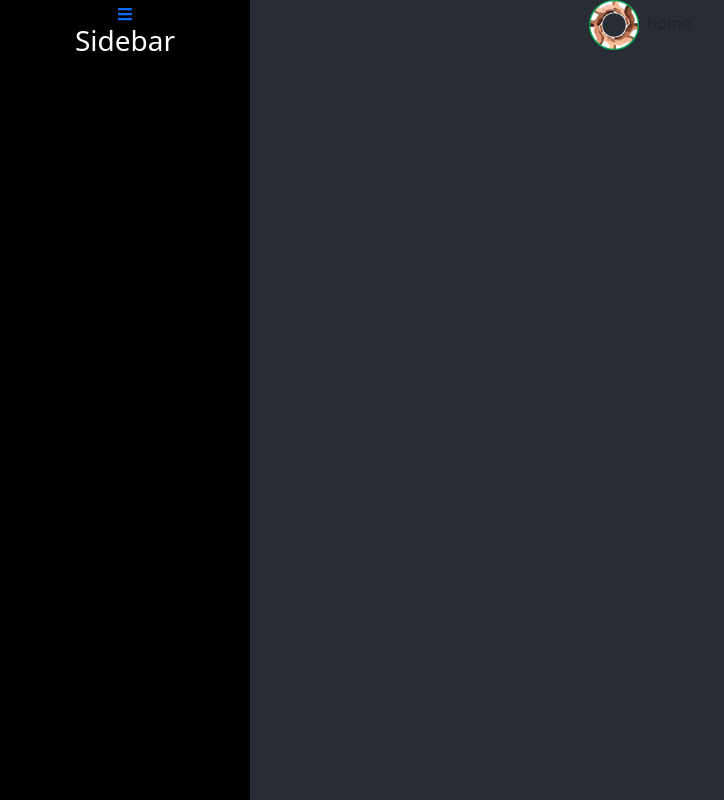
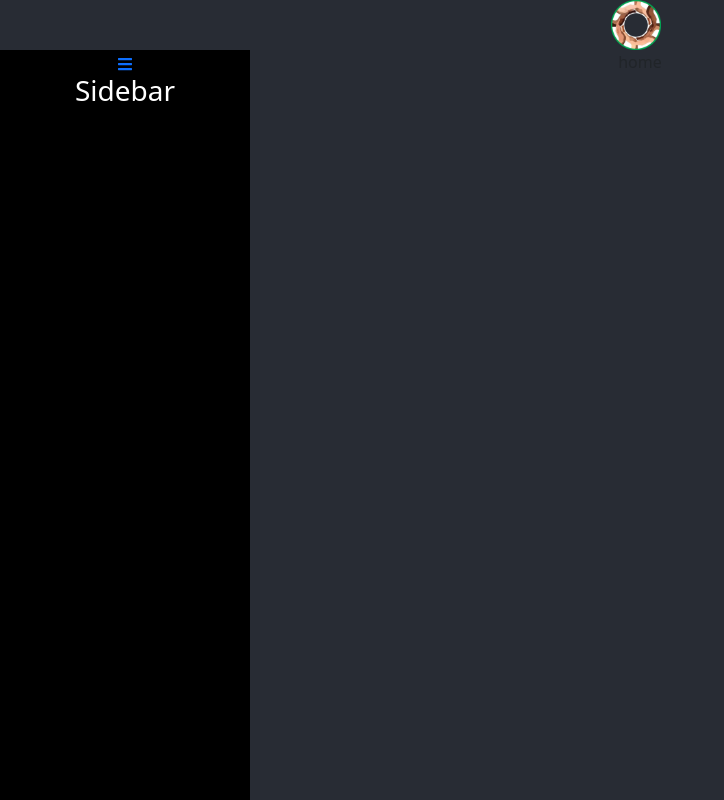
Before and after one commit to zahiralasad/layouts, a React (Create React App) app: page / in a window 1280 px wide. Shown: the whole page, without its empty margins (0-724 px from the left). Built offline with nearby package versions, Linux system fonts and the light colour scheme.

Commit message:
added Header component

```diff
--- a/src/App.js
+++ b/src/App.js
@@ -2,13 +2,13 @@ import { BrowserRouter, Routes, Route } from "react-router-dom";
 import Home from "./components/Home";
 import Sidebar from "./components/Sidebar";
 // import Contact from "./components/Contacts";
-// import Header from "./components/Header";
+import Header from "./components/Header";
 
 function App() {
   return (
     <div className="App">
     <BrowserRouter>
-      {/* <Header /> */}
+      <Header />
       <Sidebar/>
       <Routes>
         <Route path="/" element={<Home />} />
--- /dev/null
+++ b/src/components/Header.js
@@ -0,0 +1,16 @@
+import React from "react";
+import 'bootstrap/dist/css/bootstrap.css';
+import '../css/App.css';
+import logo from '../images/logo.png';
+
+
+// import { Link } from "react-router-dom";
+
+function Header() {
+  return (
+    <div >
+      <img src={logo} className="bi me-2 text-white" width="50" height="50" alt="logo" />
+    </div>
+  )
+}
+export default Header;
--- a/src/components/Home.js
+++ b/src/components/Home.js
@@ -11,7 +11,7 @@ import { Link } from "react-router-dom";
 function Home() {
   return (
     <div >
-      <img src={logo} className="bi me-2 text-white" width="50" height="50" alt="logo" />
+      {/* <img src={logo} className="bi me-2 text-white" width="50" height="50" alt="logo" /> */}
       home
     </div>
   )
```
